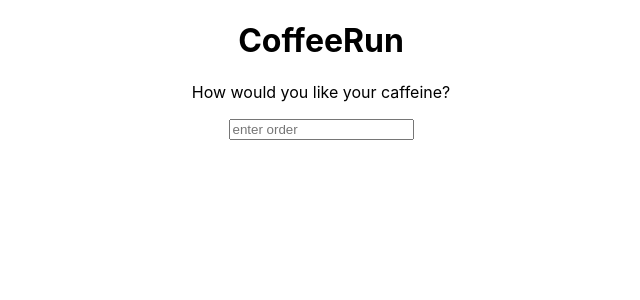
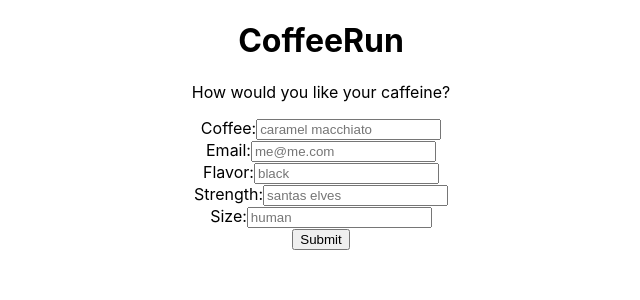
Before and after one commit to amelia678/coffee-react, a React (Create React App) app: page / in a window 1280 px wide. Shown: the top 300 px of the page, without its empty margins (319-959 px from the left). Built offline with nearby package versions, Linux system fonts and the light colour scheme.

Commit message:
renders coffee form

```diff
--- a/src/Coffee.js
+++ b/src/Coffee.js
@@ -17,13 +17,48 @@ class Coffee extends Component {
                 <h1>CoffeeRun</h1>
                 <p>How would you like your caffeine?</p>
                 <form>
-                <input
+                    <label>Coffee:
+                    <input
+                    onChange={this._onChange}
+                    placeholder="caramel macchiato"
 
-                onChange={this._onChange}
-                placeholder="enter order"
-                />
+                    />
+                    </label>
+                    <br></br>
+                    <label>Email:
+                    <input
+                    onChange={this._onChange}
+                    type='email'
+                    placeholder="me@me.com"
 
+                    />
+                    </label>
+                    <br></br>
+                    <label>Flavor:
+                    <input
+                    onChange={this._onChange}
+                    placeholder="black"
 
+                    />
+                    </label>
+                    <br></br>
+                    <label>Strength:
+                    <input
+                    onChange={this._onChange}
+                    placeholder="santas elves"
+
+                    />
+                    </label>
+                    <br></br>
+                    <label>Size:
+                    <input
+                    onChange={this._onChange}
+                    placeholder="human"
+
+                    />
+                    </label>
+                    <br></br>
+                    <input type="submit" />
                 </form>
             </div>
         )
```
